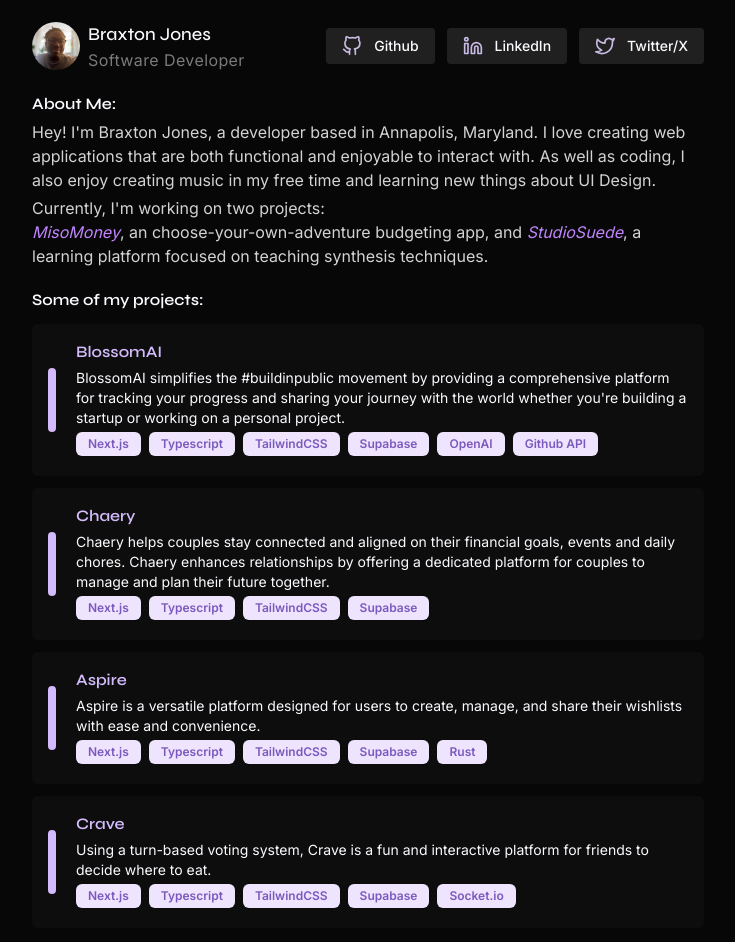
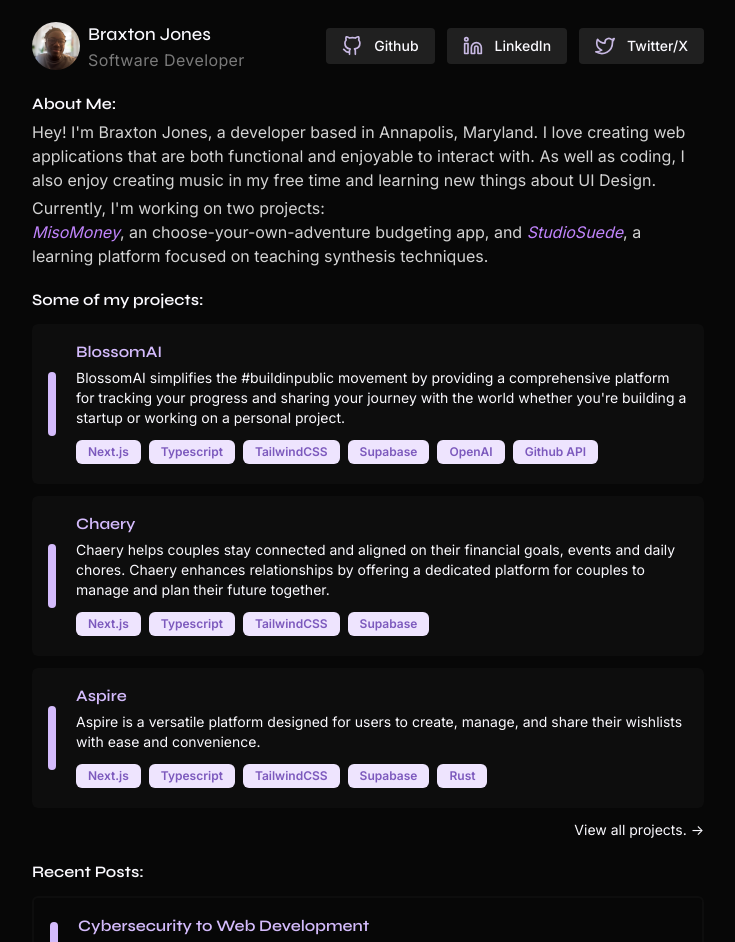
Before and after one commit to brxjonesdev/brx_portfolio, a Next.js app: page / in a window 1280 px wide. Shown: the top 942 px of the page, without its empty margins (272-1007 px from the left). Built offline with nearby package versions, Linux system fonts and the light colour scheme.

Commit message:
flex-wrap-issue-fixed

```diff
--- a/app/page.js
+++ b/app/page.js
@@ -62,18 +62,7 @@ export default async function Home() {
                         ]}
                     />
 
-                    <Project
-                        name={'Crave'}
-                        description="Using a turn-based voting system, Crave is a fun and interactive platform for friends to decide where to eat."
-                        link="https://eatimatum.netlify.app/"
-                        techStack={[
-                            'Next.js',
-                            'Typescript',
-                            'TailwindCSS',
-                            'Supabase',
-                            'Socket.io',
-                        ]}
-                    />
+
                 </div>
                 <div className="w-full text-right">
                     <Link href="/projects">
--- a/components/brx/project.jsx
+++ b/components/brx/project.jsx
@@ -22,7 +22,7 @@ export default function Project({
                     <p className="font-inter text-sm text-white-500">
                         {description}
                     </p>
-                    <div className="flex gap-2">
+                    <div className="flex gap-2 flex-wrap mt-2">
                         {techStack?.map((tech, index) => (
                             <p
                                 key={index}
```
